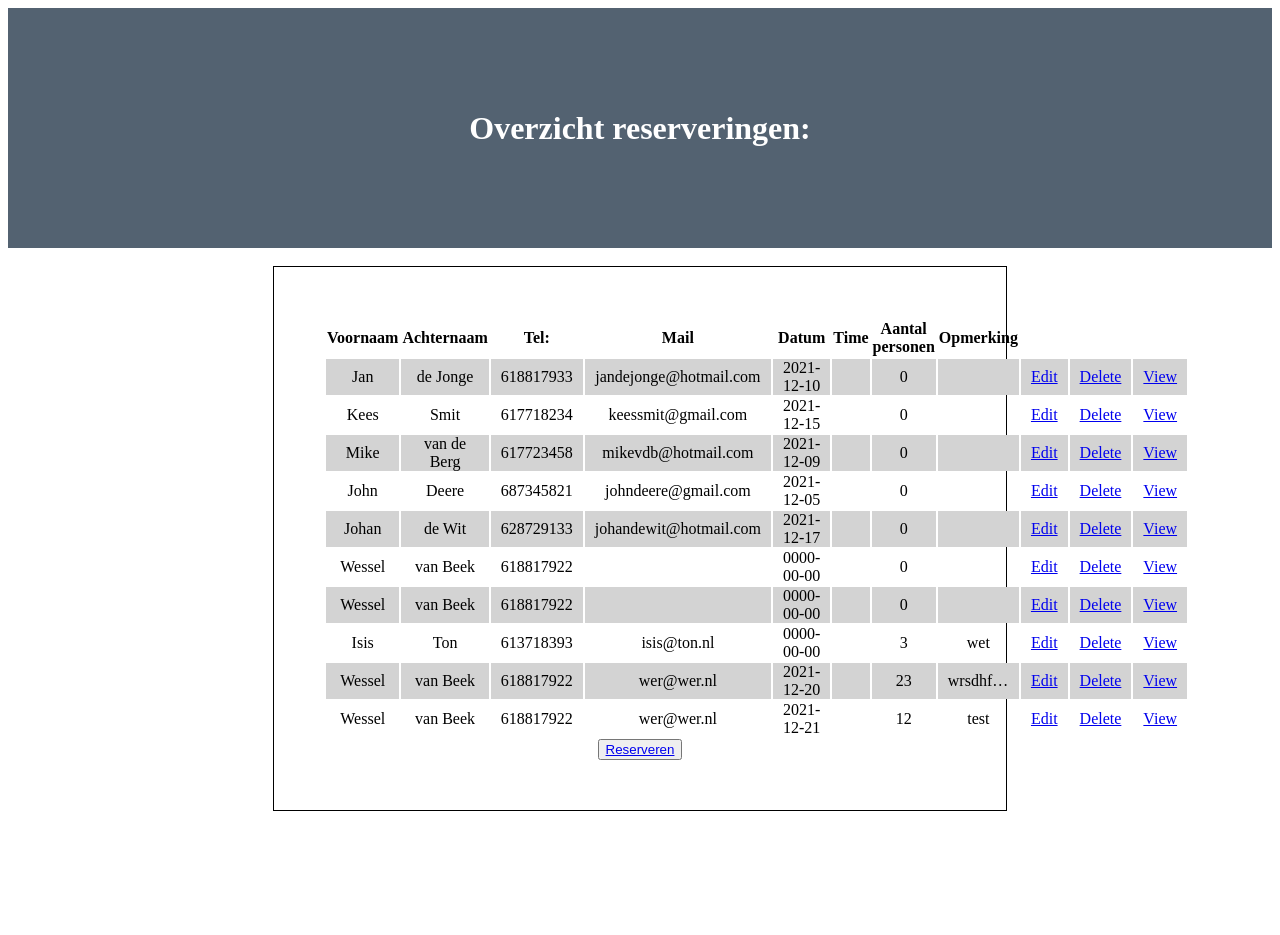
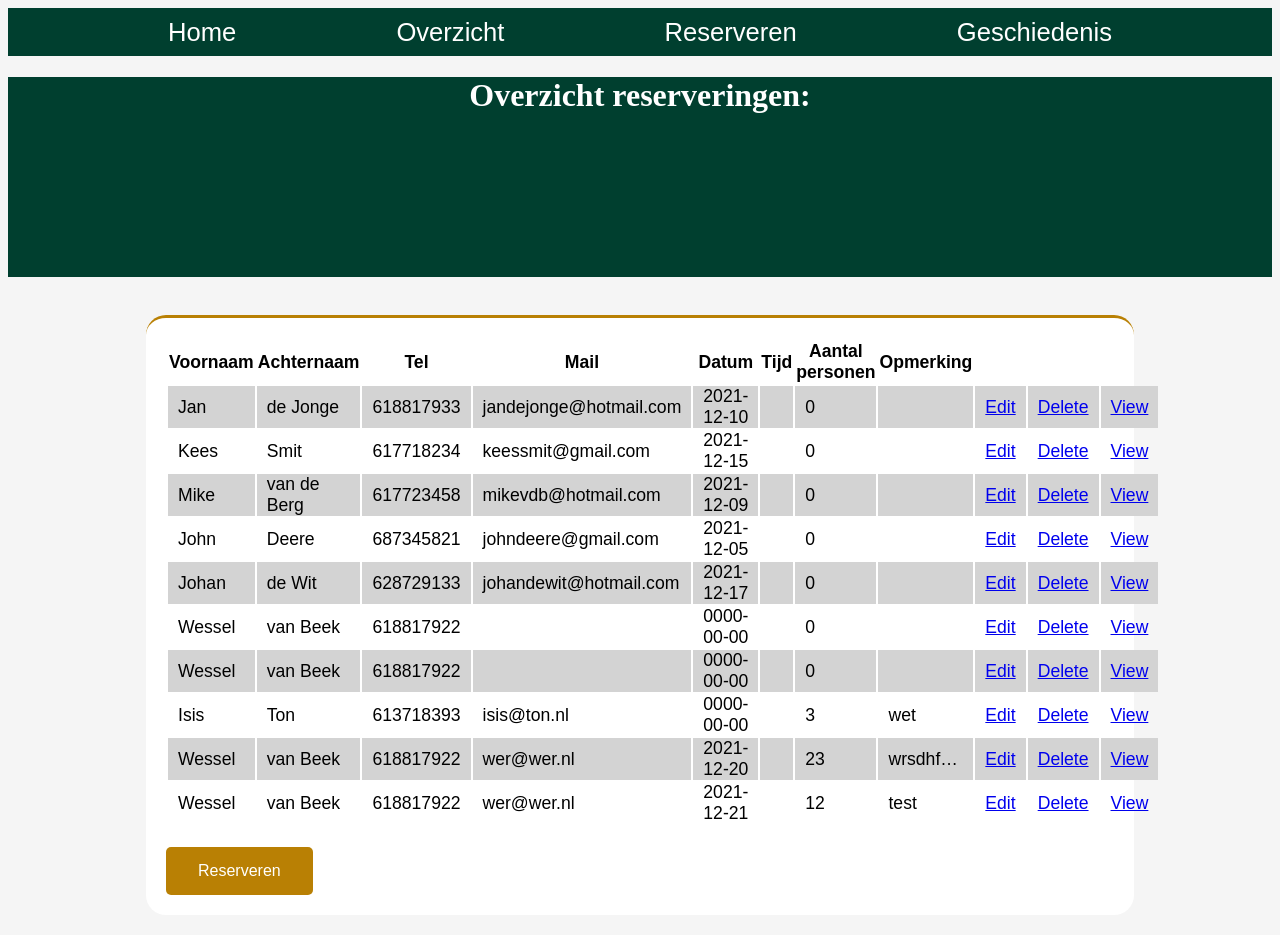
Before and after one commit to wesselvbbb/CLE2, a PHP site: page / in a window 1280 px wide. Before the commit the page ends 811 px from the top, so only its background shows below. Run offline with PHP 8.4, Linux system fonts and the light colour scheme; data comes from the database, SQL or seed files in the repository; data that the repository does not hold is empty.

Commit message:
changed style of forms and index

```diff
--- a/css/styles.css
+++ b/css/styles.css
@@ -1,13 +1,63 @@
-.overview{
-    border: solid black 1px;
+html {
+    scroll-behavior: smooth;
+}
+
+nav {
+    background-color: #003F2F;
+    color: black;
+    display: flex;
+    justify-content: space-evenly;
+    height: 6vh;
+    align-items: center;
+    font-family: "Poppins", sans-serif;
+    font-size: 1.6em;
+}
+
+nav a {
+    color: white;
+    text-decoration: none;
+}
+
+nav div:hover,
+nav div.selected {
+    display: block;
+}
+
+nav div:hover a {
+    color: #B98004;
+}
+
+section#overview {
     padding: 50px;
     text-align: center;
     width: 50%;
     margin: auto;
 }
+
+section#create {
+    padding: 50px;
+    text-align: center;
+    width: 50%;
+    margin: auto;
+}
+
+/*Form styling*/
+input[type=text], [type=tel],[type=number] {
+    width: 50%;
+    padding: 12px 20px;
+    margin: 8px 0;
+    display: inline-block;
+    border: 1px solid #ccc;
+    border-radius: 4px;
+    box-sizing: border-box;
+    text-align: left;
+}
+
+
 body{
+    background-color: rgb(245, 245, 245);
+}
 
-}
 table{
     width: 100%;
 }
@@ -39,23 +89,53 @@ td#commentfield {
     text-overflow: ellipsis;
 }
 
-.banner{
-    text-align: center;
-    width: 60%;
-    margin: auto;
-}
-
 .errors{
     color: red;
 }
 
 header {
-    height: 30vh;
+    background-color: #003F2F;
+    height: 200px;
+    color: white;
     width: 100%;
-    background-color: rgb(83, 98, 113);
-    color: rgb(255, 255, 255);
-    display: flex;
-    align-items: center;
-    justify-content: center;
     text-align: center;
 }
+section{
+    background-color: rgb(255, 255, 255);
+    padding: 20px;
+    margin: 20px auto;
+    color: black;
+    font-size: 1.1em;
+    max-width: 75%;
+    font-family: "Raleway", sans-serif;
+    border-radius: 20px;
+    border-top: 3px solid #B98004;
+}
+
+button#reservation_button{
+    background-color: #B98004;
+    border: none;
+    color: white;
+    padding: 15px 32px;
+    text-align: center;
+    text-decoration: none;
+    display: inline-block;
+    font-size: 16px;
+    border-radius: 5px;
+}
+
+button a{
+    color: white;
+    text-decoration: none;
+}
+
+button#reservation_button:hover {
+    background-color: #8F6201;
+    color: white
+}
+
+button#reservation_button:hover a {
+    background-color: #8F6201;
+    color: white
+
+}
--- a/index.php
+++ b/index.php
@@ -29,20 +29,29 @@ mysqli_close($db);
     <title>Home</title>
 </head>
 <body>
+<div class="sticky">
+    <nav>
+        <div><a href="#">Home</a></div>
+        <div><a href="#">Overzicht</a></div>
+        <div><a href="#">Reserveren</a></div>
+        <div><a href="#">Geschiedenis</a></div>
+    </nav>
+</div>
 <header>
     <h1>Overzicht reserveringen:</h1>
 </header>
 <br>
+<section>
 <div class="overview">
     <table>
         <thead>
         <tr>
             <th>Voornaam</th>
             <th>Achternaam</th>
-            <th>Tel:</th>
+            <th>Tel</th>
             <th>Mail</th>
             <th>Datum</th>
-            <th>Time</th>
+            <th>Tijd</th>
             <th>Aantal personen</th>
             <th>Opmerking</th>
         </tr>
@@ -67,7 +76,9 @@ mysqli_close($db);
         <?php } ?>
         </tbody>
     </table>
-    <button><a href="reservation.php">Reserveren</button>
+    <br>
+        <button id="reservation_button"><a href="reservation.php">Reserveren</button>
 </div>
+</section>
 </body>
 </html>
--- a/view.php
+++ b/view.php
@@ -64,9 +64,9 @@ mysqli_close($db);
 </head>
 
 <body>
-<div class="overview">
+<section id="overview">
     <h2>Overzicht van reservering:</h2>
-    <p>Naam:<?= $firstname . ' ' . $lastname ?></p>
+    <p>Naam: <?= $firstname . ' ' . $lastname ?></p>
     <p>Telefoonnummer: <?= $phonenumber ?></p>
     <p>Email: <?= $mail ?></p>
     <p>Datum: <?= $date ?></p>
@@ -74,7 +74,7 @@ mysqli_close($db);
     <p>Aantal personen: <?= $guests ?></p>
     <p>Opmerking: <?= $comment ?></p>
     <a href="index.php">Home</a>
-</div>
+</section>
 </body>
 
 </html>
```
Also changed, not shown: reservation.php (+4 -3 lines), images/20200827-tomdoms_0017608.jpg (added).
